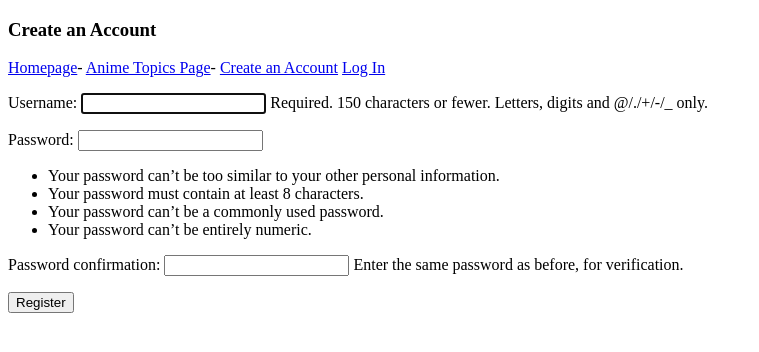
After one commit to dpowe3rd/LearningLog, a Django app: page /users/registration/ in a window 1280 px wide. The commit adds this page. Shown: the top 352 px of the page, without its empty margins (0-759 px from the left). Run offline with Django 4.2, Linux system fonts and the light colour scheme.

Commit message:
Registration Update
Created the registration landing page.

```diff
--- a/learning_logs/templates/learning_logs/base.html
+++ b/learning_logs/templates/learning_logs/base.html
@@ -14,6 +14,7 @@
     Hello, <strong>{{ user.username }}</strong>.
     <a href="{% url 'users:logout' %}">Log Out</a>
     {% else %}
+    <a href="{% url 'users:register' %}">Create an Account</a>
     <a href="{% url 'users:login' %}">Log In</a>
     {% endif %}
 </p>
--- a/learning_logs/templates/learning_logs/delete_entry.html
+++ b/learning_logs/templates/learning_logs/delete_entry.html
@@ -1,7 +1,7 @@
 {% extends "learning_logs/base.html" %}
 
 {% block title %}Edit Content Entry{% endblock title %}
-{% block header %}Edit Entry Page{% endblock header %}
+{% block header %}Delete Entry Page{% endblock header %}
 {% block content%}
 
     <p><a href="{% url 'learning_logs:topic' topic.id %}">{{ topic }}</a> </p>
@@ -10,7 +10,7 @@
 
     <form action="{% url 'learning_logs:delete_entry' entry.id %}" method="get">
         {% csrf_token %}
-        {{ form.as_div }}
+        {{ form.as_p }}
         <button name="Delete" formmethod="post">Yes?</button>
 
         <a href="{% url 'learning_logs:topic' topic.id %}">
--- /dev/null
+++ b/users/templates/users/register.html
@@ -0,0 +1,15 @@
+{% extends "learning_logs/base.html" %}
+
+{% block title %}Register{% endblock title %}
+{% block header %}Create an Account{% endblock header %}
+{% block content%}
+
+    <form method="post" action="{% url 'users:register' %}">
+        {% csrf_token %}
+        {{ form.as_p }}
+
+        <button name="submit">Register</button>
+        <input type="hidden" name="text" value="{% url 'learning_logs:index' %}" />
+    </form>
+
+{% endblock content %}
--- a/users/urls.py
+++ b/users/urls.py
@@ -9,7 +9,9 @@ app_name = 'users'
 urlpatterns = [
     # Login Page
     path('login/', LoginView.as_view(template_name='users/login.html'), name='login'),
+    # Log out page
     path('logout/', views.logout_view, name='logout'),
-
+    # Registration page
+    path('registration/', views.register, name='register'),
 
 ]
--- a/users/views.py
+++ b/users/views.py
@@ -1,7 +1,8 @@
 from django.shortcuts import render
 from django.http import HttpResponseRedirect
 from django.urls import reverse
-from django.contrib.auth import logout
+from django.contrib.auth import login, logout, authenticate
+from django.contrib.auth.forms import UserCreationForm
 
 # Create your views here.
 
@@ -10,3 +11,23 @@ def logout_view(request):
     """Log the user out"""
     logout(request)
     return HttpResponseRedirect(reverse('learning_logs:index'))
+
+
+def register(request):
+    """Register a new user"""
+    if request.method != 'POST':
+        # Display a blank registration form
+        form = UserCreationForm()
+    else:
+        # Process the completed form
+        form = UserCreationForm(data=request.POST)
+
+        if form.is_valid():
+            new_user = form.save()
+            # Login the new user and redirect to homepage
+            authenticated_user = authenticate(username=new_user.username, password=request.POST['password1'])
+            login(request, authenticated_user)
+            return HttpResponseRedirect(reverse('learning_logs:index'))
+
+    context = {'form': form}
+    return render(request, 'users/register.html', context)
```
Also changed, not shown: db.sqlite3.
